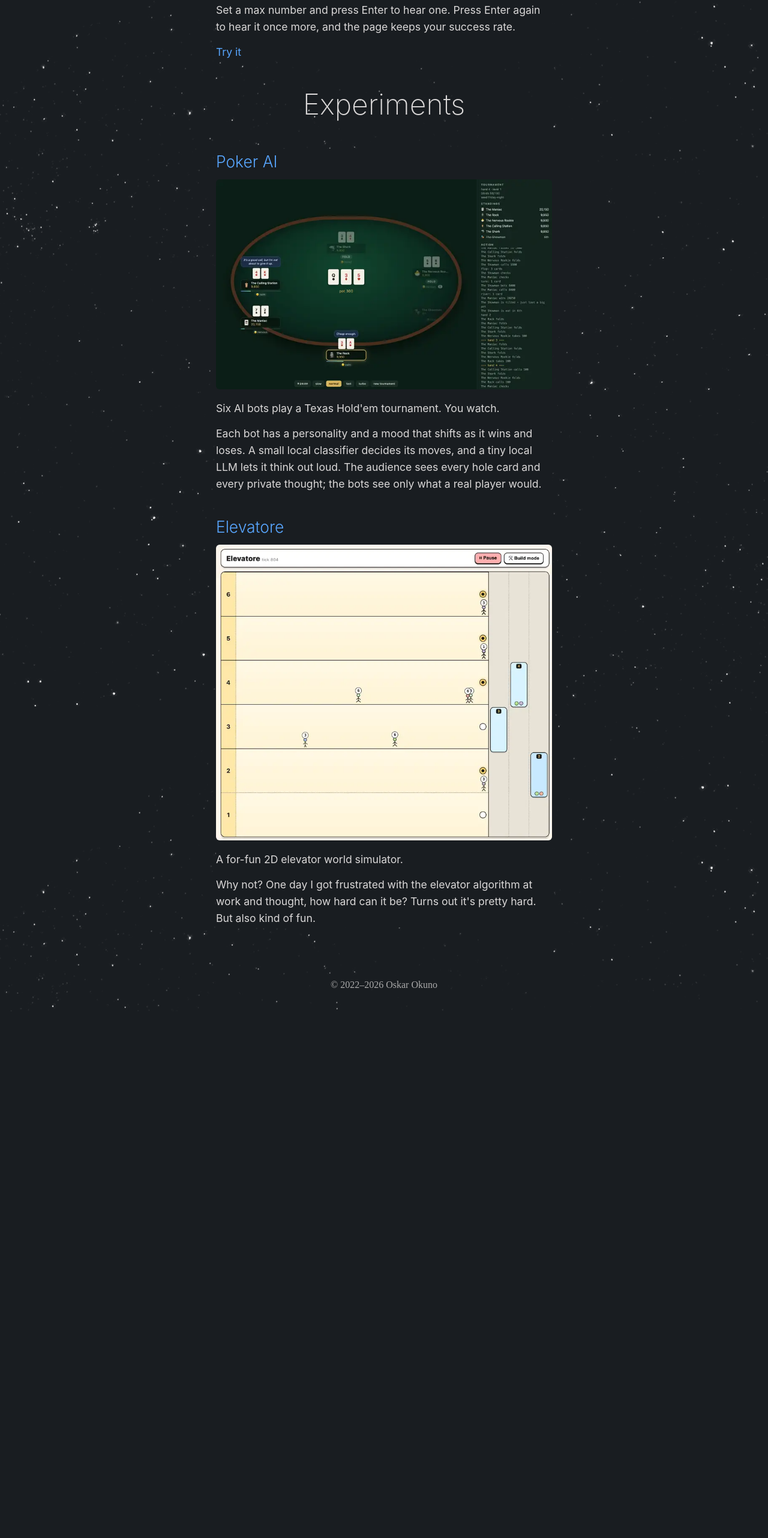
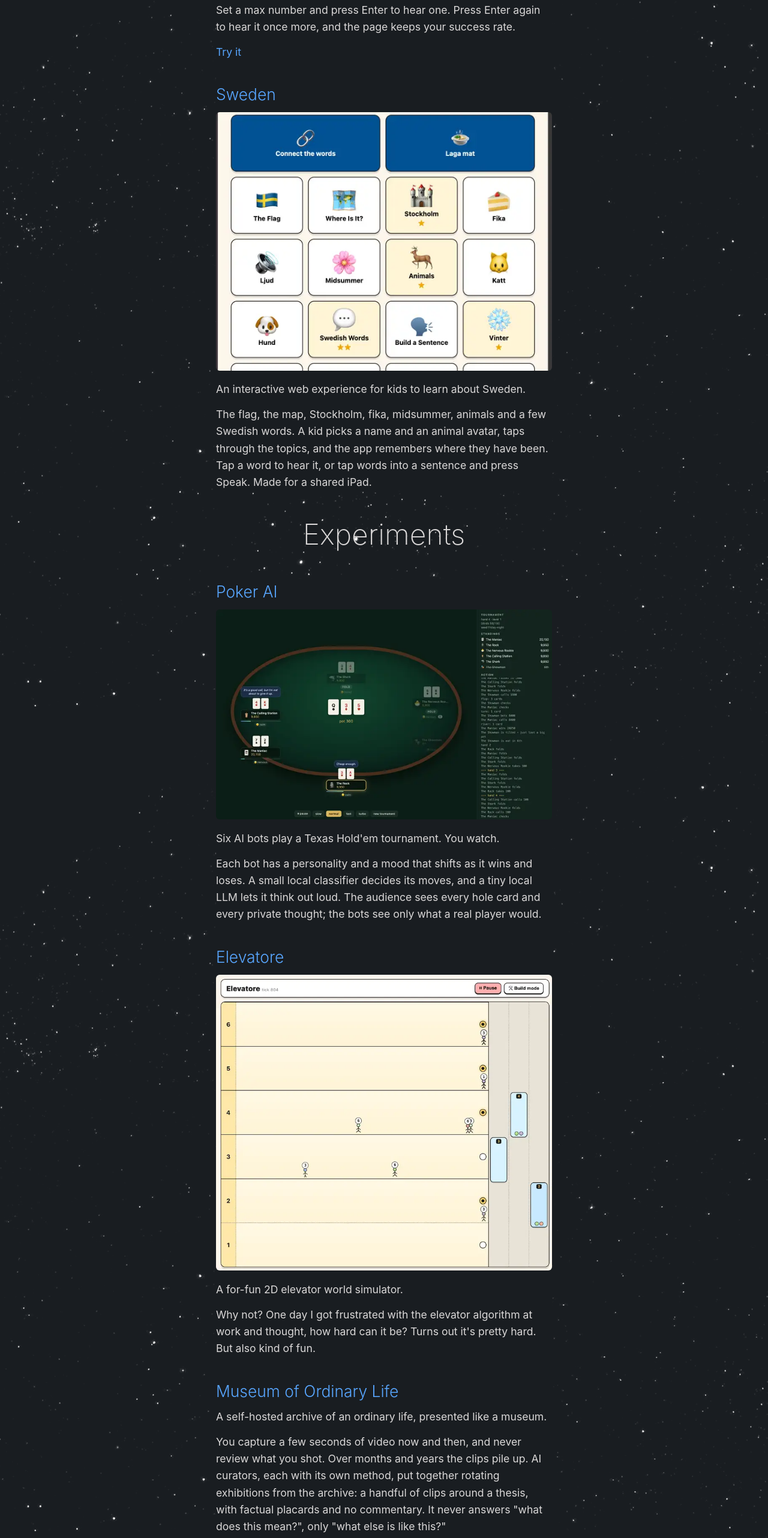
Before and after one commit to MrOggy85/homepage-okuno, a plain HTML site: page projects/index.html in a window 1280 px wide. Shown: the part 3696-6260 px from the top of the page at 60% size. Before the commit the page ends 5382 px from the top, so only its background shows below. Drawn offline with Linux system fonts and the light colour scheme.

Commit message:
feat: Sweden (project) and Museum of Ordinary Life (experiment)
Co-Authored-By: Claude Opus 5.5 <noreply@anthropic.com>

```diff
--- a/projects/index.html
+++ b/projects/index.html
@@ -106,6 +106,20 @@
         </p>
       </article>
 
+      <article class="project">
+        <h2><a href="https://github.com/MrOggy85/sweden">Sweden</a></h2>
+        <img src="../static/projects/sweden.webp" width="600" height="461" alt="Topic tiles with emoji: The Flag, Where Is It?, Stockholm, Fika, Midsummer, Animals, Swedish Words, Build a Sentence and more" loading="lazy">
+        <p>
+          An interactive web experience for kids to learn about Sweden.
+        </p>
+        <p>
+          The flag, the map, Stockholm, fika, midsummer, animals and a few Swedish
+          words. A kid picks a name and an animal avatar, taps through the topics,
+          and the app remembers where they have been. Tap a word to hear it, or tap
+          words into a sentence and press Speak. Made for a shared iPad.
+        </p>
+      </article>
+
       <!-- Add more projects here -->
     </div>
 
@@ -139,6 +153,21 @@
         </p>
       </article>
 
+      <article class="project">
+        <h2><a href="https://github.com/MrOggy85/life-museum">Museum of Ordinary Life</a></h2>
+        <p>
+          A self-hosted archive of an ordinary life, presented like a museum.
+        </p>
+        <p>
+          You capture a few seconds of video now and then, and never review what
+          you shot. Over months and years the clips pile up. AI curators, each with
+          its own method, put together rotating exhibitions from the archive: a
+          handful of clips around a thesis, with factual placards and no
+          commentary. It never answers "what does this mean?", only "what else is
+          like this?"
+        </p>
+      </article>
+
       <!-- Add more experiments here -->
     </div>
   </main>
```
Also changed, not shown: static/projects/sweden.webp (added).
